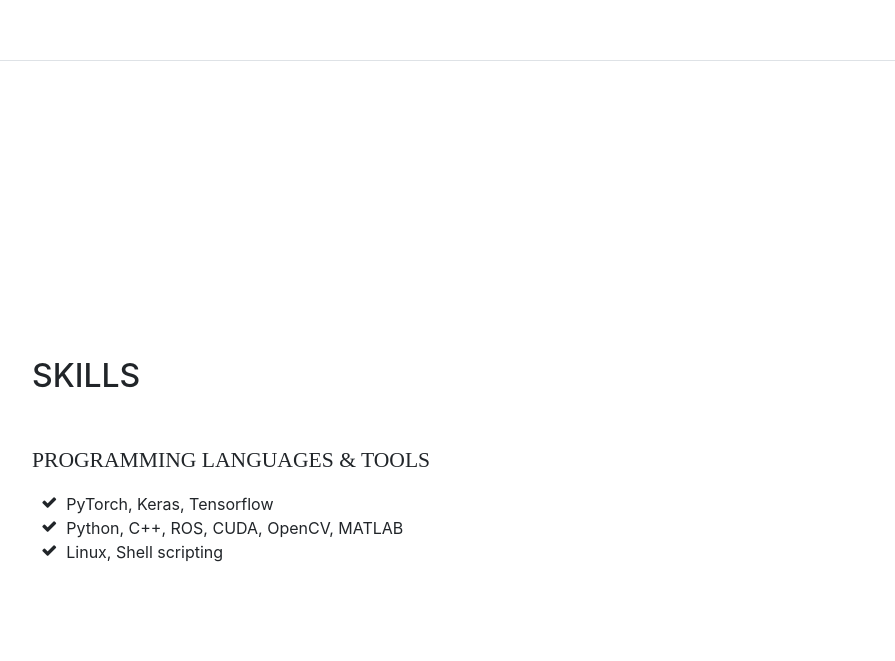
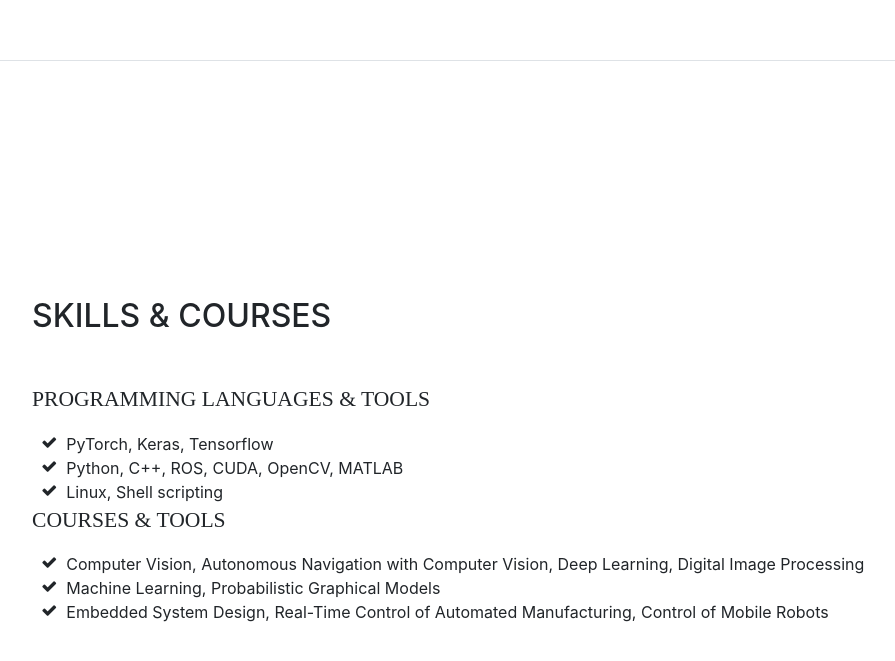
Before and after one commit to adityarasam/adityarasam.github.io, a website with bundled scripts: page index.html in a window 1280 px wide. Shown: the part 1539-2200 px from the top of the page, without its empty margins (288-1183 px from the left). Built offline with nearby package versions, Linux system fonts and the light colour scheme; a web font is replaced by a local one.

```diff
--- a/index.html
+++ b/index.html
@@ -45,13 +45,15 @@
           <li class="nav-item">
             <a class="nav-link js-scroll-trigger" href="#education">Education</a>
           </li>
-	  <li class="nav-item">
-            <a class="nav-link js-scroll-trigger" href="#experience">Professional Experience</a>
-          </li>
 
           <li class="nav-item">
             <a class="nav-link js-scroll-trigger" href="#skills">Skills</a>
           </li>
+
+	   <li class="nav-item">
+            <a class="nav-link js-scroll-trigger" href="#experience">Professional Experience</a>
+          </li>
+
           <li class="nav-item">
             <a class="nav-link js-scroll-trigger" href="#projects">Projects</a>
           </li>
@@ -157,7 +159,7 @@
 
 	<section class="resume-section p-3 p-lg-5 d-flex flex-column" id="skills">
         <div class="my-auto">
-          <h2 class="mb-5">Skills</h2>
+          <h2 class="mb-5">Skills & Courses</h2>
 
           <div class="subheading mb-3">Programming Languages &amp; Tools</div>
           <ul class="fa-ul mb-0">
@@ -174,6 +176,25 @@
             <li>
               <i class="fa-li fa fa-check"></i>
               Linux, Shell scripting
+           </li>
+          </ul>
+
+
+	<div class="subheading mb-3">Courses &amp; Tools</div>
+          <ul class="fa-ul mb-0">
+            <li>
+              <i class="fa-li fa fa-check"></i>
+              Computer Vision, Autonomous Navigation with Computer Vision, Deep Learning, Digital Image Processing
+            </li>
+
+            <li>
+              <i class="fa-li fa fa-check"></i>
+              Machine Learning, Probabilistic Graphical Models
+            </li>
+
+            <li>
+              <i class="fa-li fa fa-check"></i>
+               Embedded System Design, Real-Time Control of Automated Manufacturing, Control of Mobile Robots
            </li>
           </ul>
         </div>
```
Also changed, not shown: img/profile.jpg (deleted).
